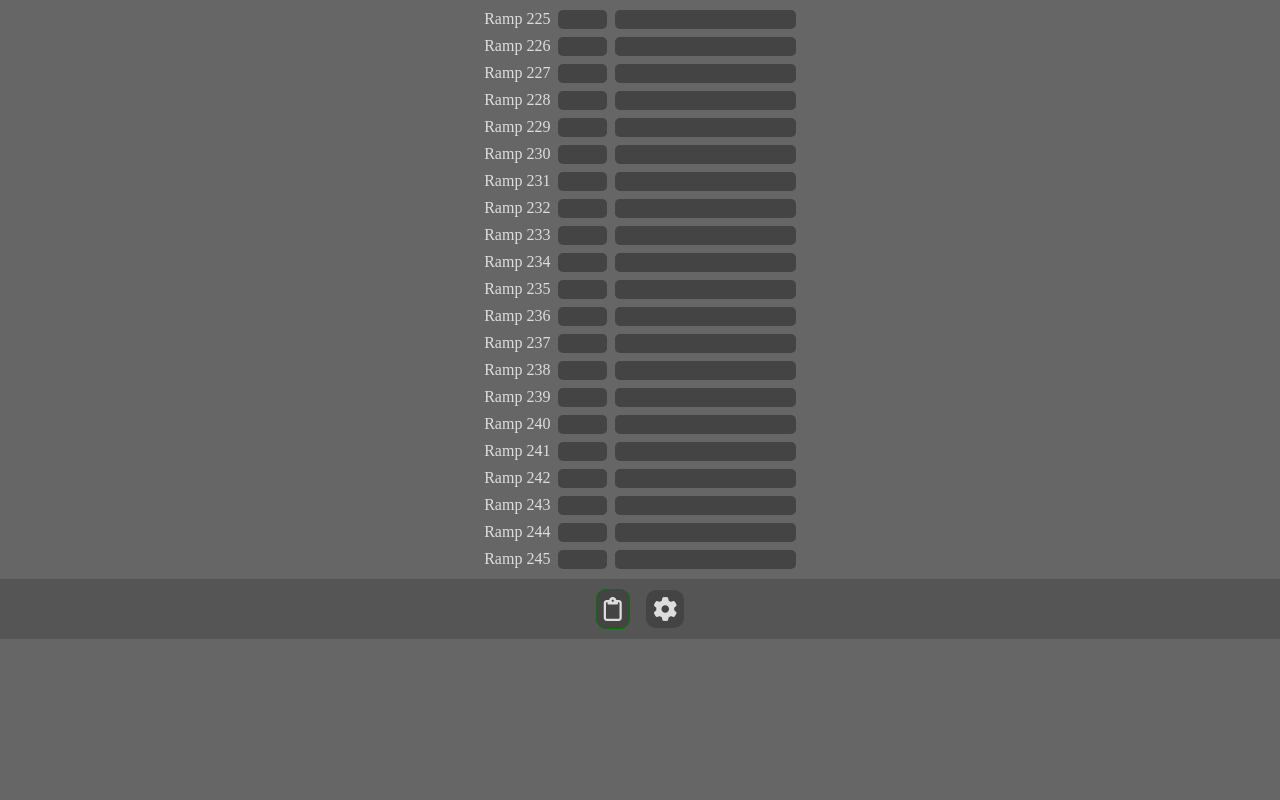
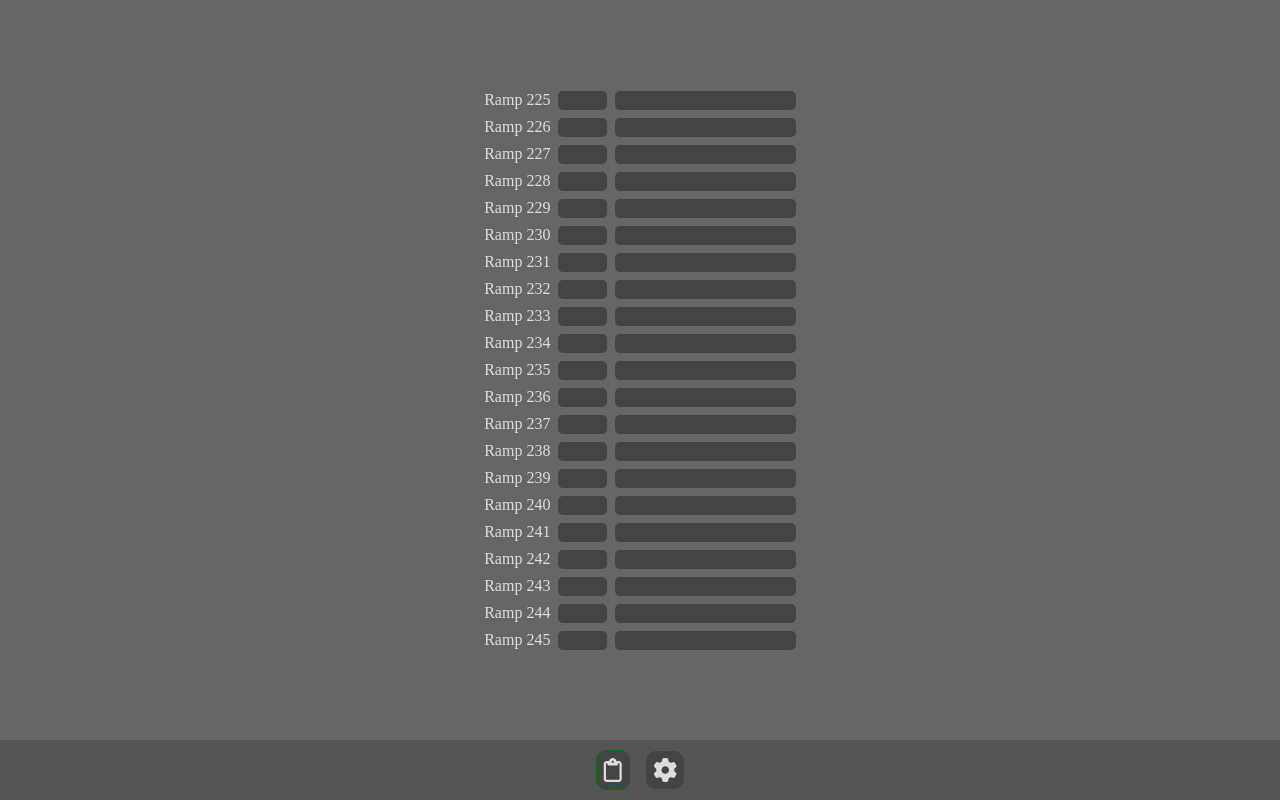
Before and after one commit to Rilivaine/Ark-Helper, a website with bundled scripts: page index.html in a window 1280 px wide. Built offline with nearby package versions, Linux system fonts and the light colour scheme.

Commit message:
propely fix nav bar in place

```diff
--- a/styles/main.css
+++ b/styles/main.css
@@ -7,6 +7,12 @@ body {
   min-height: 100dvh;
   background-color: #666;
   color: #dddddd;
+
+  display: flex;
+  justify-content: center;
+  flex-direction: column;
+  gap: 0.5em;
+  overflow: visible;
 }
 
 input {
@@ -48,7 +54,10 @@ input[type=number] {
   flex-direction: column;
   gap: .5em;
 
+  overflow-y: scroll;
+
   padding: 10px;
+  margin-bottom: 60px;
 }
 
 .ramp-entry {
@@ -101,6 +110,7 @@ input[type=number] {
 } */
 
 #popup {
+  opacity: 0.8;
   text-align: center;
   font-size: 18px;
   width: max-content;
@@ -109,9 +119,9 @@ input[type=number] {
   border: 2px solid #BBBB00;
   border-radius: 10px;
   padding: 5px;
-  position: absolute;
-  inset: 50% 50%;
-  transform: translate(-50%, -50%);
+  position: fixed;
+  inset: 20% 50%;
+  transform: translate(-50%);
 }
 
 #ramp-range-input-wrapper {
@@ -124,9 +134,8 @@ input[type=number] {
 
 #nav-bar {
   background-color: #555555;
-  position: sticky;
+  position: fixed;
   bottom: 0px;
-  left: 0px;
   width: 100%;
   height: 60px;
   z-index: 1;
@@ -135,5 +144,6 @@ input[type=number] {
   flex-direction: row;
   justify-content: center;
   align-items: center;
+  align-self: flex-end;
   gap: 1em;
 }
```
